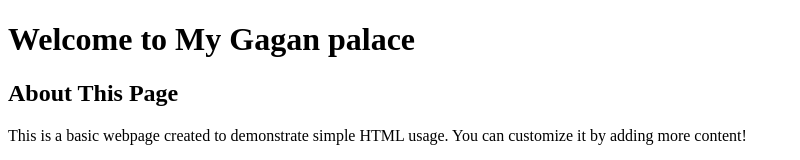
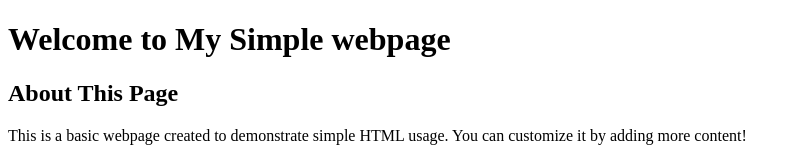
Before and after one commit to adarshp2810/sample, a plain HTML site: page index.html in a window 1280 px wide. Shown: the top 160 px of the page, without its empty margins (0-800 px from the left). Drawn offline with Linux system fonts and the light colour scheme.

Commit message:
Update index.html

```diff
--- a/index.html
+++ b/index.html
@@ -8,7 +8,7 @@
 <body>
 
     <header>
-        <h1>Welcome to My Gagan palace</h1>
+        <h1>Welcome to My Simple webpage</h1>
     </header>
 
     <main>
```
